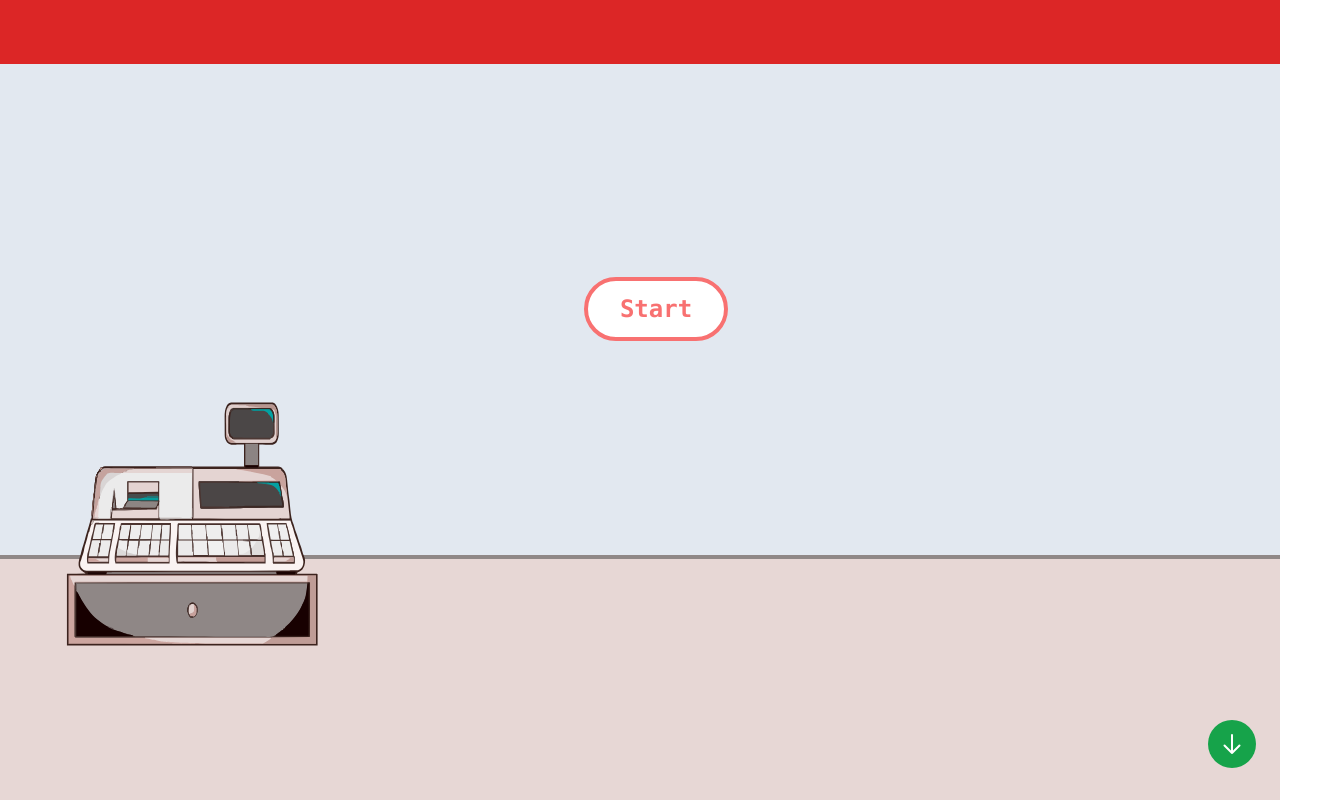
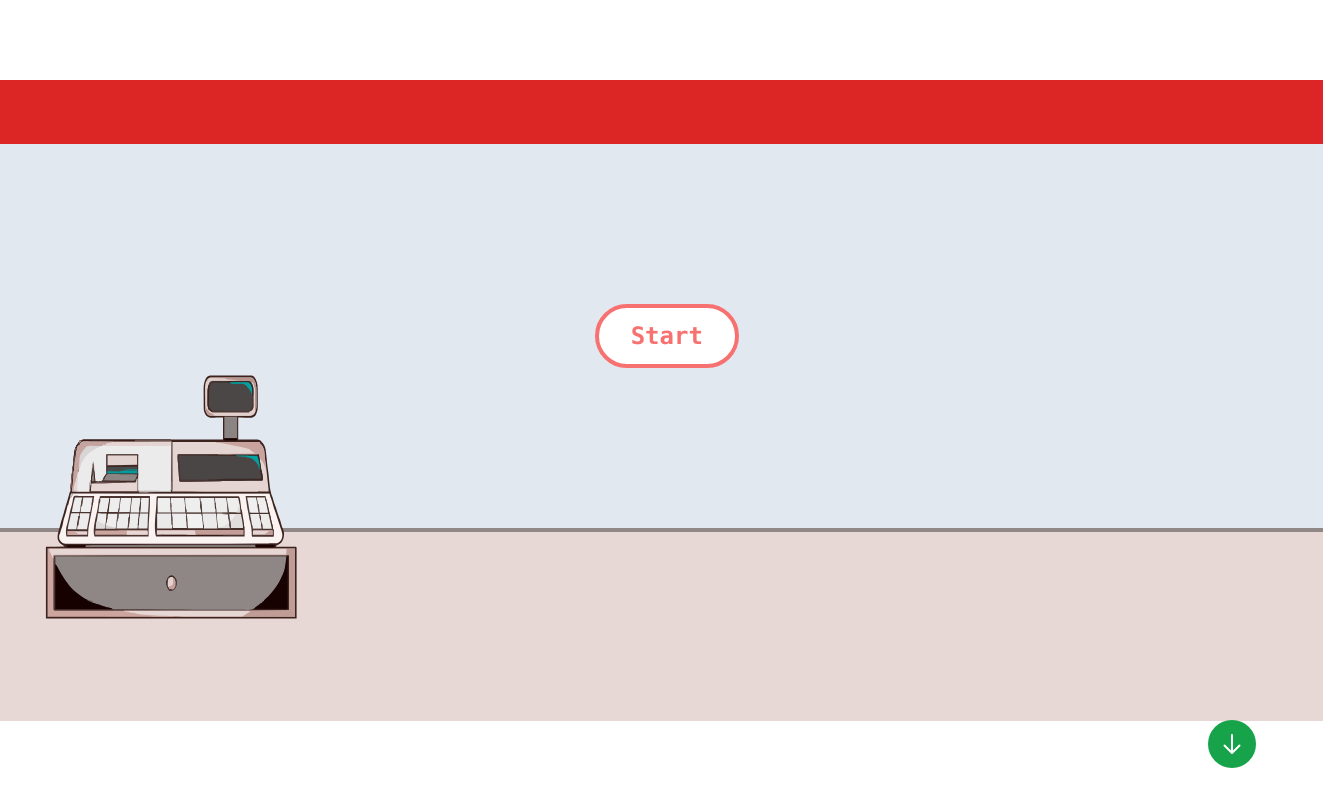
Before and after one commit to Diky-Without-C/Donut-Craze, a React (Vite) app: page / in a window 1280 px wide. Shown: the whole page, 1323 px wide, since content can reach past the window. Built offline with nearby package versions, Linux system fonts and the light colour scheme.

Commit message:
feat: fixing size for the game

```diff
--- a/src/App.tsx
+++ b/src/App.tsx
@@ -17,9 +17,11 @@ export default function App() {
   }, []);
 
   return (
-    <main className="flex h-screen w-full flex-col items-center justify-center bg-slate-200">
-      <nav className="h-16 w-full bg-red-600"></nav>
-      <Scene />
+    <main className="flex h-screen w-full items-center justify-center">
+      <main className="flex h-[641px] max-h-[641px] min-h-[641px] w-[1366px] min-w-[1366px] max-w-[1366px] flex-col items-center justify-center bg-slate-200">
+        <nav className="h-16 w-full bg-red-600"></nav>
+        <Scene />
+      </main>
     </main>
   );
 }
```
